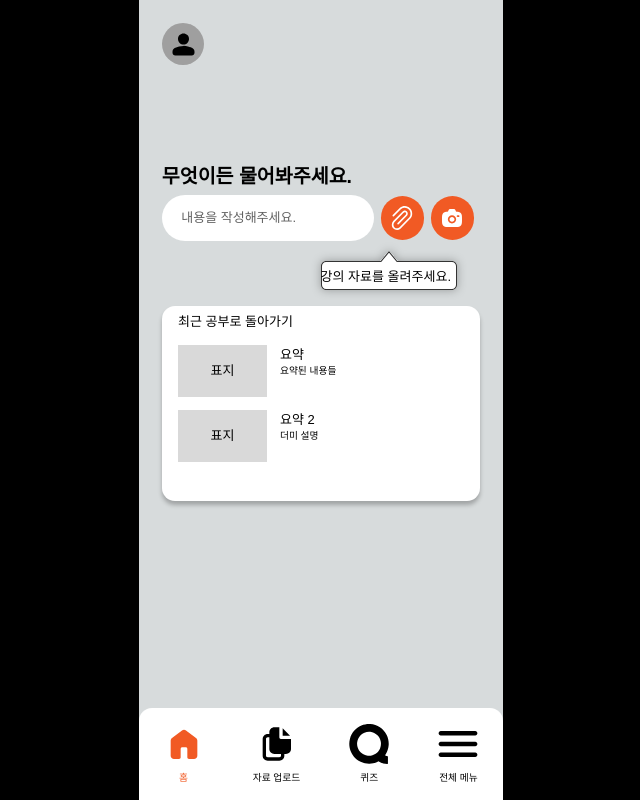
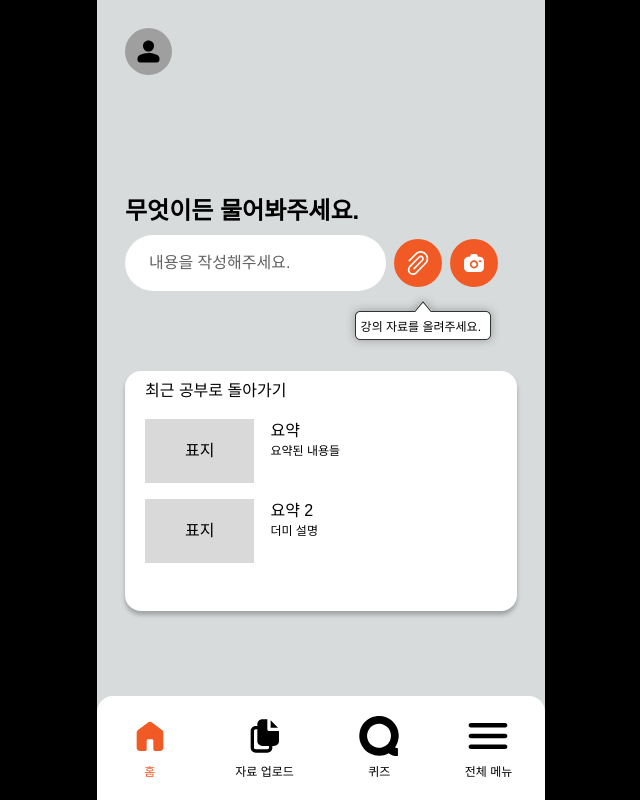
Before and after one commit to AI-XTHON/AITHON-FE, a React (Vite) app: page / in a window 1280 px wide. Shown: the whole page, without its empty margins (319-959 px from the left). Built offline with nearby package versions, Linux system fonts and the light colour scheme; no server answers; sample sign-in values are in the browser's storage; a web font is replaced by a local one.

Commit message:
chore : 레이아웃 수정

```diff
--- a/src/features/home/pages/Home.tsx
+++ b/src/features/home/pages/Home.tsx
@@ -38,7 +38,7 @@ export default function Home() {
 
                     <div className=' relative mb-20'>
                         <img src={msg} alt="" className='absolute right-4' />
-                        <p className='absolute right-9 top-8 text-base'>강의 자료를 올려주세요.</p>
+                        <p className='absolute right-9 top-7 text-xs'>강의 자료를 올려주세요.</p>
                     </div>
 
                     <div>
--- a/src/index.css
+++ b/src/index.css
@@ -1,9 +1,9 @@
 @import url('https://cdn.jsdelivr.net/gh/orioncactus/pretendard@v1.3.9/dist/web/static/pretendard.min.css');
 @import "tailwindcss";
 
-html {
+/* html {
   font-size: 13px;
-}
+} */
 
 /* 폰트 설정 */
 body {
```
